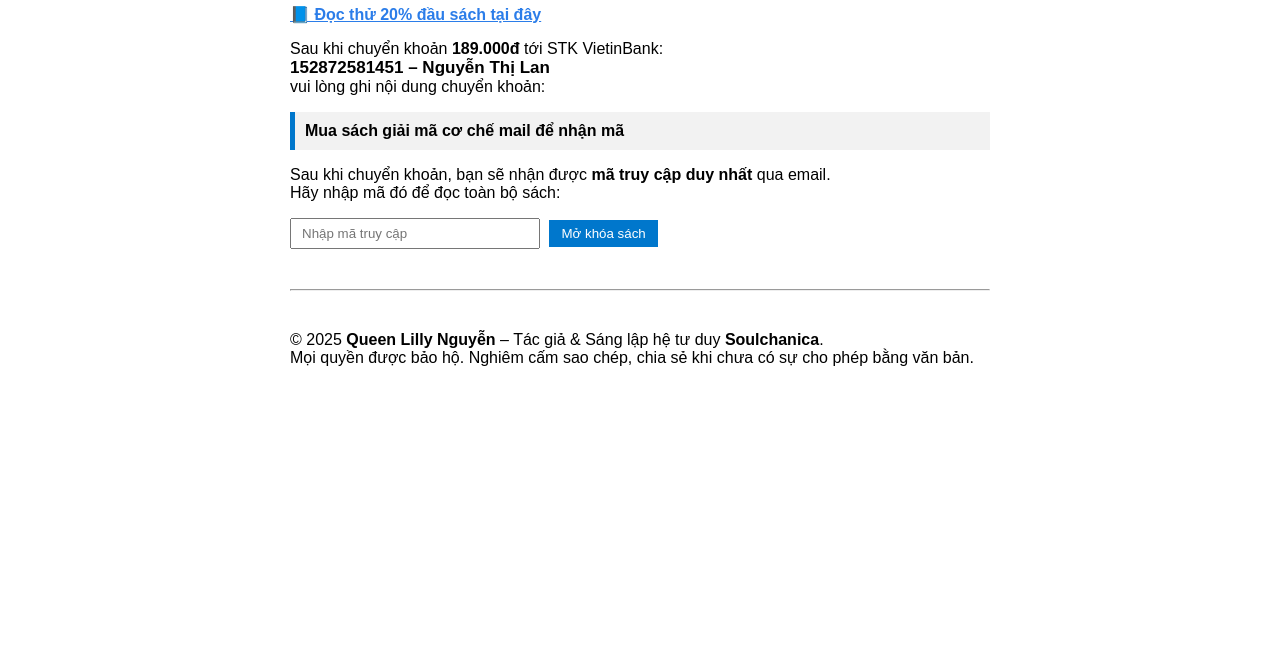
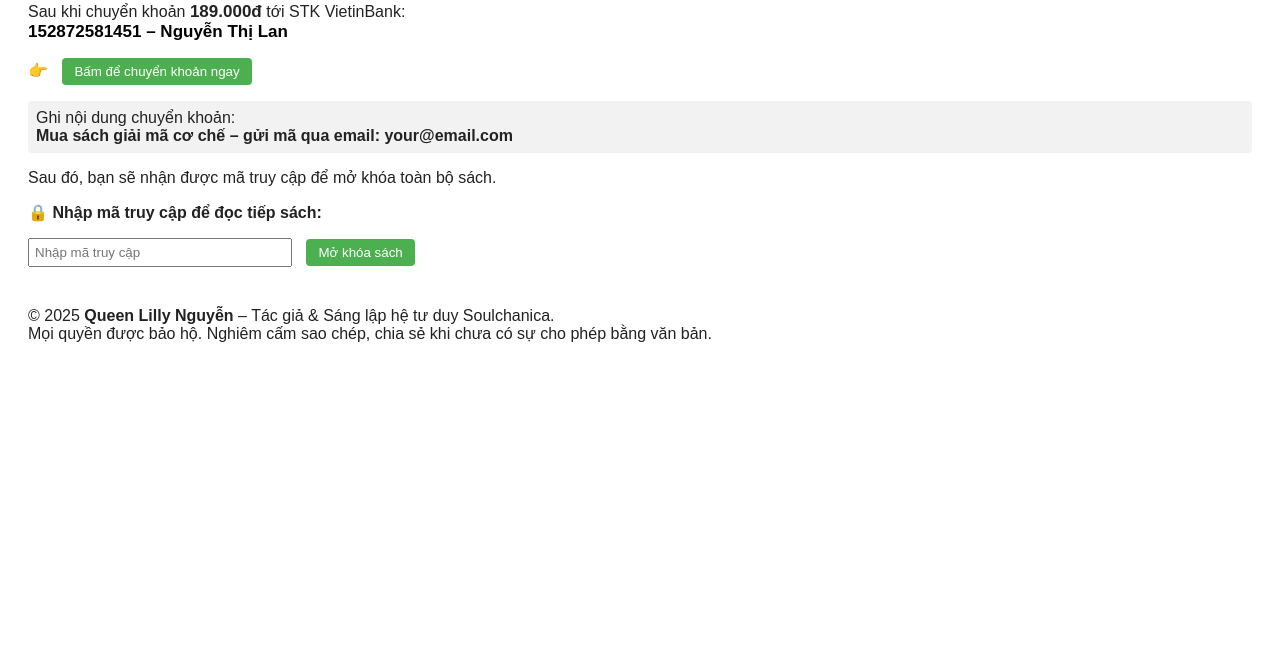
Before and after one commit to Queenlillynguyen/queenlillynguyen.github.io, a plain HTML site: page index.html in a window 1280 px wide. Shown: the part 129-800 px from the top of the page. Drawn offline with Linux system fonts and the light colour scheme.

Commit message:
Update index.html

```diff
--- a/index.html
+++ b/index.html
@@ -1,40 +1,61 @@
-https://docs.google.com/document/d/1D238f2gK9ANJWAMYVLmBzH9vA0qoxSL-/edit?usp=drivesdk&usp=embed_facebook
-v<!DOCTYPE html>
+<!DOCTYPE html>
 <html lang="vi">
 <head>
   <meta charset="UTF-8">
   <title>Giải mã Cơ Chế Tâm Lý và Tái Thiết Tư Duy Mới</title>
+  <style>
+    body {
+      font-family: Arial, sans-serif;
+      padding: 20px;
+      color: #222;
+    }
+    button {
+      padding: 6px 12px;
+      margin-left: 10px;
+      background-color: #4CAF50;
+      color: white;
+      border: none;
+      border-radius: 4px;
+      cursor: pointer;
+    }
+    input[type="text"] {
+      padding: 5px;
+      width: 250px;
+    }
+    .gray-box {
+      background-color: #f2f2f2;
+      padding: 8px;
+      border-radius: 4px;
+      margin-bottom: 10px;
+    }
+  </style>
 </head>
-<body style="font-family: Arial, sans-serif; padding: 30px; max-width: 700px; margin: auto;">
+<body>
 
   <h2>📖 Sách: <span style="color: #222;">Giải mã Cơ Chế Tâm Lý và Tái Thiết Tư Duy Mới</span></h2>
 
+  <p>📘 <a href="https://docs.google.com/document/d/1D238f2gK9ANJWAMYVLmBzH9vA0qoxSL-/edit?usp=drivesdk&ouid=106107475625868497919&rtpof=true&sd=true" target="_blank">Đọc thử 20% đầu sách tại đây</a></p>
+
+  <p>Sau khi chuyển khoản <strong style="font-size: 17px;">189.000đ</strong> tới STK VietinBank:<br>
+  <strong style="font-size: 17px; color: #000;">152872581451 – Nguyễn Thị Lan</strong></p>
+
   <p>
-    <a href="https://docs.google.com/document/d/1D238f2gK9ANJWAMYVLmBzH9vA0qoxSL-/edit?usp=drivesdk" target="_blank" style="color: #2b7de9; font-weight: bold;">📘 Đọc thử 20% đầu sách tại đây</a>
+    👉 <button onclick="window.location.href='vietinbank://pay?account=152872581451&amount=189000&note=Mua sách giải mã cơ chế – gửi mã qua email: your@email.com';">Bấm để chuyển khoản ngay</button>
   </p>
 
-  <p>
-    Sau khi chuyển khoản <strong style="font-size: 16px;">189.000đ</strong> tới STK VietinBank:<br>
-    <strong style="font-size: 17px; color: #000;">152872581451 – Nguyễn Thị Lan</strong><br>
-    vui lòng ghi nội dung chuyển khoản:
-  </p>
+  <div class="gray-box">
+    Ghi nội dung chuyển khoản:<br>
+    <strong>Mua sách giải mã cơ chế – gửi mã qua email: your@email.com</strong>
+  </div>
 
-  <p style="background-color: #f2f2f2; padding: 10px; border-left: 5px solid #0077cc; font-weight: bold;">
-    Mua sách giải mã cơ chế mail để nhận mã
-  </p>
+  <p>Sau đó, bạn sẽ nhận được mã truy cập để mở khóa toàn bộ sách.</p>
 
-  <p>
-    Sau khi chuyển khoản, bạn sẽ nhận được <strong>mã truy cập duy nhất</strong> qua email.<br>
-    Hãy nhập mã đó để đọc toàn bộ sách:
-  </p>
+  <p>🔒 <strong>Nhập mã truy cập để đọc tiếp sách:</strong></p>
+  <input type="text" placeholder="Nhập mã truy cập">
+  <button>Mở khóa sách</button>
 
-  <input type="text" placeholder="Nhập mã truy cập" style="padding: 6px 10px; width: 250px;">
-  <button style="padding: 6px 12px; margin-left: 5px; background-color: #0077cc; color: white; border: none;">Mở khóa sách</button>
-
-  <hr style="margin: 40px 0;">
-
-  <p>
-    © 2025 <strong>Queen Lilly Nguyễn</strong> – Tác giả & Sáng lập hệ tư duy <strong>Soulchanica</strong>.<br>
+  <p style="margin-top: 40px;">
+    © 2025 <strong>Queen Lilly Nguyễn</strong> – Tác giả & Sáng lập hệ tư duy Soulchanica.<br>
     Mọi quyền được bảo hộ. Nghiêm cấm sao chép, chia sẻ khi chưa có sự cho phép bằng văn bản.
   </p>
 
```
